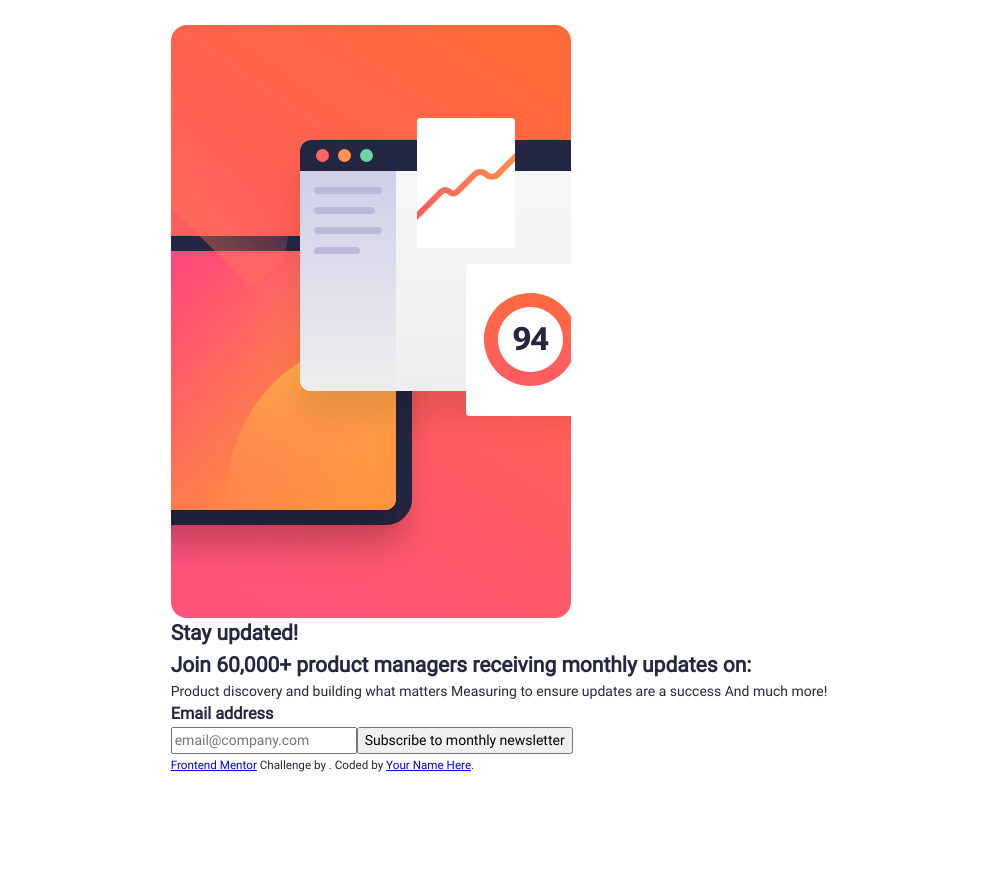
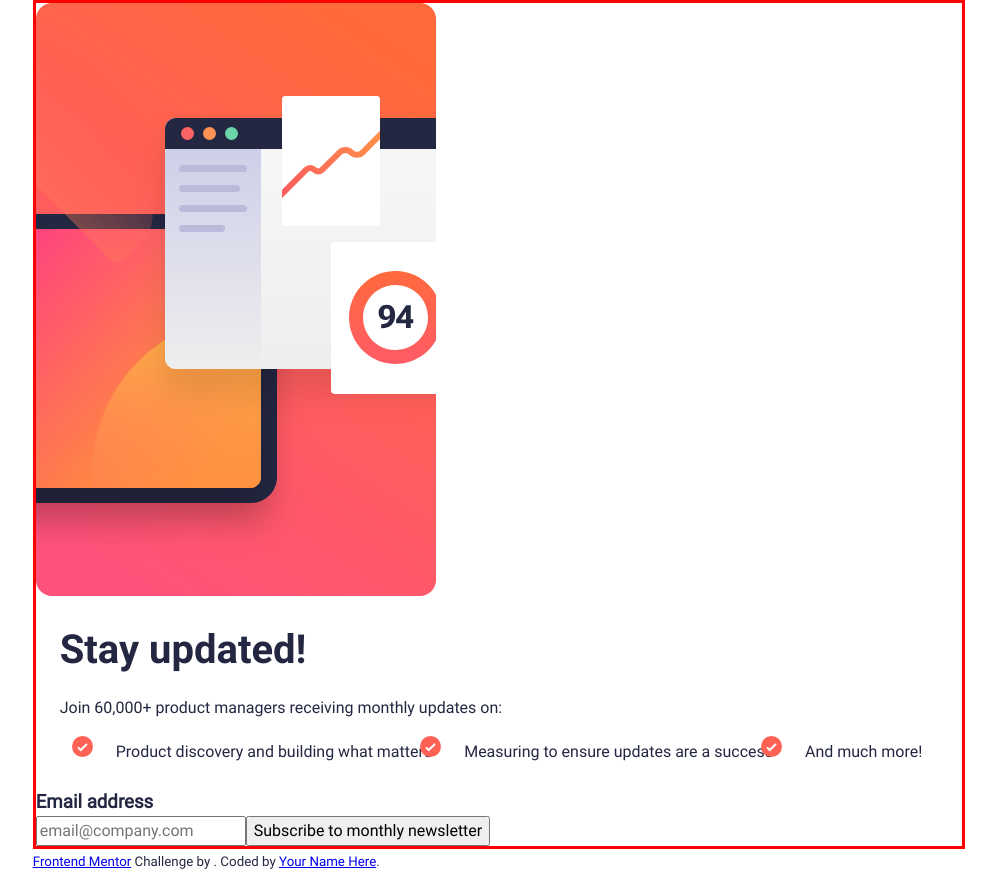
Before and after one commit to SerPet-eng/News_Letter_Sign_Up_With_Success_Message, a React (Vite) app: page / in a window 1280 px wide. Shown: the whole page, without its empty margins (141-1137 px from the left). Before the commit the page ends 800 px from the top, so only its background shows below. Built offline with nearby package versions, Linux system fonts and the light colour scheme.

Commit message:
Adding style! ⚒️🖼️
Adding style to:
    - content.scss
    - body.scss

```diff
--- a/src/components/theme/Content.jsx
+++ b/src/components/theme/Content.jsx
@@ -1,14 +1,17 @@
 export default function Content() {
   return (
     <>
-      <h1 className="app__title">Stay updated!</h1>
-      <h2 className="app__sub-title">
-        Join 60,000+ product managers receiving monthly updates on:
-      </h2>
-      <p className="app__description">
-        Product discovery and building what matters Measuring to ensure updates
-        are a success And much more!
-      </p>
+      <div className="app__content">
+        <h1 className="app__title">Stay updated!</h1>
+        <p className="app__sub-title">
+          Join 60,000+ product managers receiving monthly updates on:
+        </p>
+        <ul className="app__description">
+          <li>Product discovery and building what matters</li>
+          <li>Measuring to ensure updates are a success</li>
+          <li>And much more!</li>
+        </ul>
+      </div>
     </>
   );
 }
--- /dev/null
+++ b/src/css/content.css
@@ -0,0 +1,6 @@
+.app {
+  margin: 1rem;
+}
+.app .app__content {
+  padding: 1rem;
+}/*# sourceMappingURL=content.css.map */
--- a/src/css/style.css
+++ b/src/css/style.css
@@ -13,11 +13,45 @@ body {
   background-color: hsl(0, 0%, 100%);
   font-family: "Roboto_Regular";
   font-weight: 400;
-  font-size: 0.875rem;
+  font-size: 1rem;
   color: hsl(234, 29%, 20%);
   display: grid;
   min-height: 100vh;
   place-content: center;
+}
+
+/** ----- COLORS ----- **/
+/** ----- FONT_FAMILY ----- **/
+@font-face {
+  font-family: "Roboto_Bold";
+  src: url("../../assets/fonts/Roboto-Bold.ttf");
+}
+@font-face {
+  font-family: "Roboto_Regular";
+  src: url("../../assets/fonts/Roboto-Regular.ttf");
+}
+/** ----- FONT_WEIGHT ----- **/
+.app {
+  border: 3px solid red;
+}
+.app .app__content {
+  display: grid;
+  gap: 1rem;
+  padding: 1.5rem 2.5rem 1.5rem 1.5rem;
+}
+.app .app__content .app__title {
+  font-size: 2.5rem;
+  font-weight: 700;
+  font-family: "Roboto_Bold";
+}
+.app .app__content .app__description {
+  display: flex;
+  gap: 1rem;
+  flex-wrap: wrap;
+}
+.app .app__content .app__description li {
+  list-style-image: url("../../assets/images/icon-list.svg");
+  padding-left: 1rem;
 }
 
 /*
--- a/src/scss/_body.scss
+++ b/src/scss/_body.scss
@@ -4,7 +4,7 @@ body {
   background-color: $color-Neutral-100;
   font-family: $fontFamily_Regular;
   font-weight: $fontWeight-400;
-  font-size: 0.875rem;
+  font-size: 1rem;
   color: $color-Neutral-900;
 
   display: grid;
--- /dev/null
+++ b/src/scss/_content.scss
@@ -0,0 +1,26 @@
+@use './variables/variable.scss' as *;
+
+.app {
+  border: 3px solid red;
+  .app__content {
+    display: grid;
+    gap: 1rem;
+    padding: 1.5rem 2.5rem 1.5rem 1.5rem;
+    .app__title {
+      font-size: 2.5rem;
+      font-weight: $fontWeight-700;
+      font-family: $fontFamily_Bold;
+    }
+
+    .app__description {
+      display: flex;
+      gap: 1rem;
+      flex-wrap: wrap;
+
+      li {
+        list-style-image: url('../../assets/images/icon-list.svg');
+        padding-left: 1rem;
+      }
+    }
+  }
+}
--- a/src/scss/style.scss
+++ b/src/scss/style.scss
@@ -1,2 +1,3 @@
 @import './body';
+@import './content.scss';
 @import './reset';
```
Also changed, not shown: 2 other files (tests, documents, lock files or other folders).
